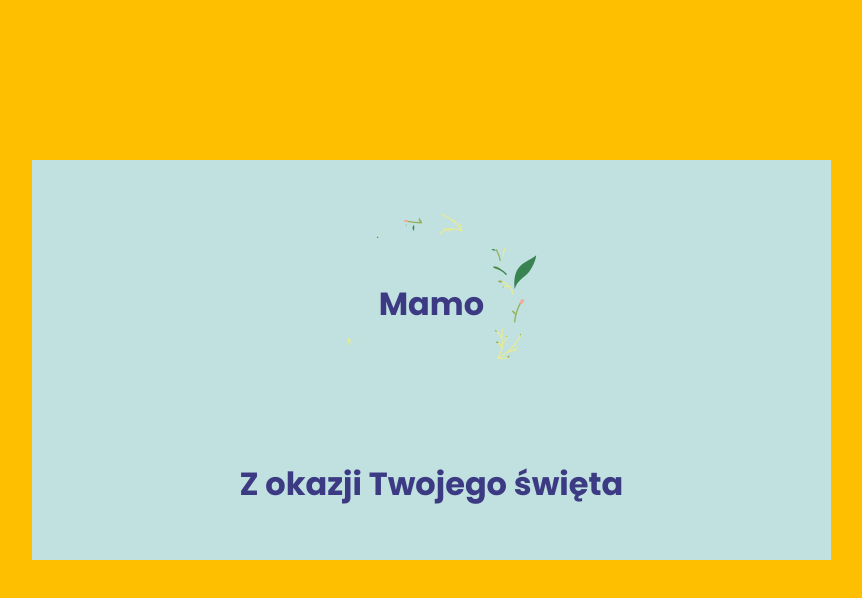
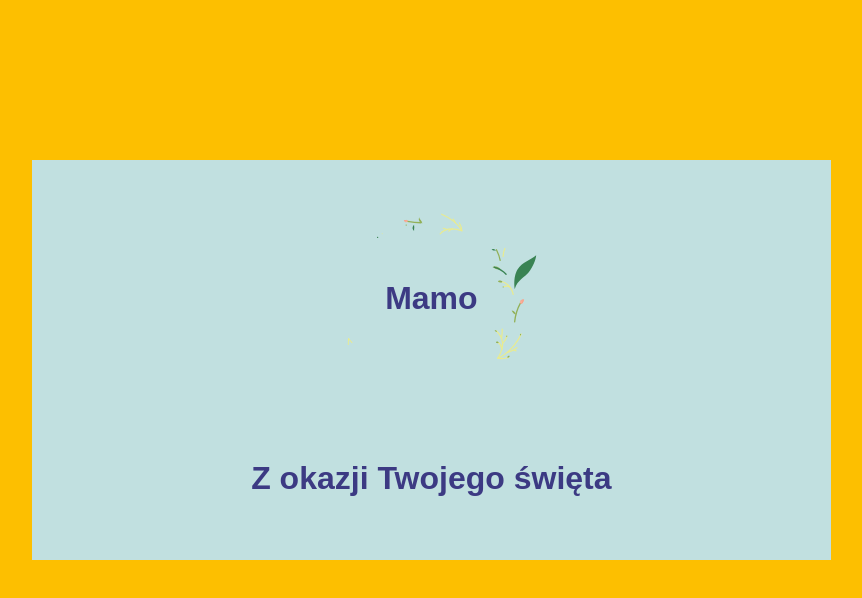
Before and after one commit to aleksandra-rybinska/mothersday2023, a Next.js app: page / in a window 1280 px wide. Shown: the top 598 px of the page, without its empty margins (416-1278 px from the left). Built offline with nearby package versions, Linux system fonts and the light colour scheme; a web font is replaced by a local one.

Commit message:
fonts updated

```diff
--- a/styles/styles.scss
+++ b/styles/styles.scss
@@ -10,7 +10,7 @@ $darkgray: #4a4a4a;
   padding: 0;
   margin: 0;
   box-sizing: border-box;
-  font-family: cursive, "Poppins", sans-serif;
+  font-family: cursive, sans-serif;
   color: #3c3a83;
 }
 
```
